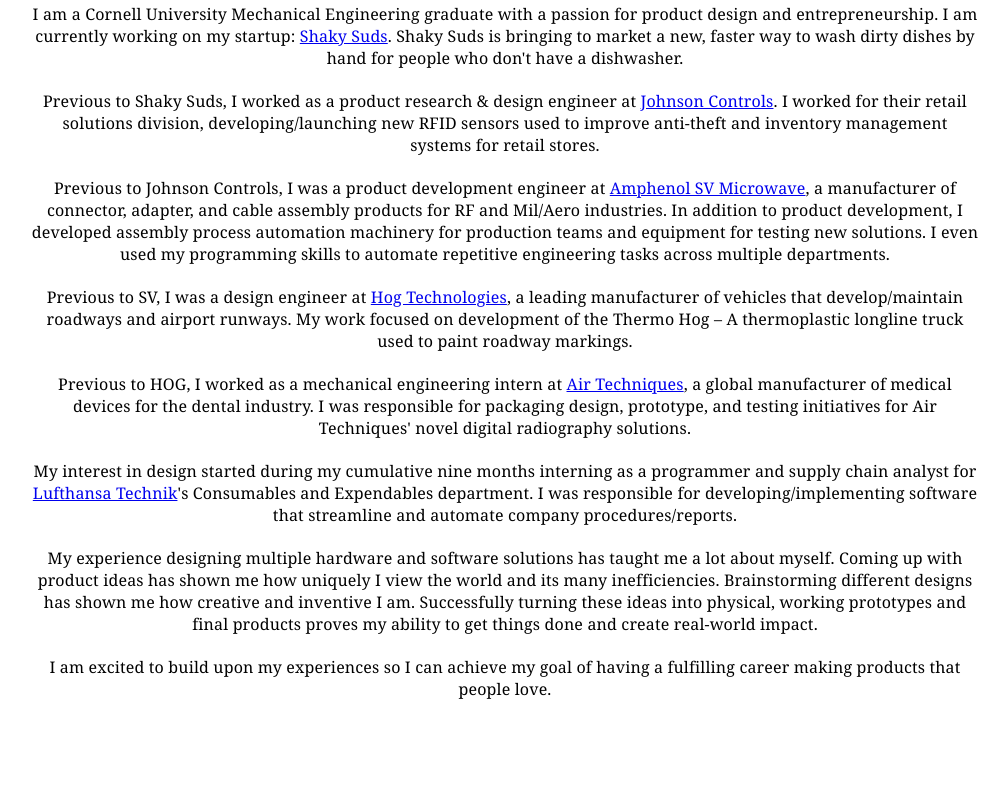
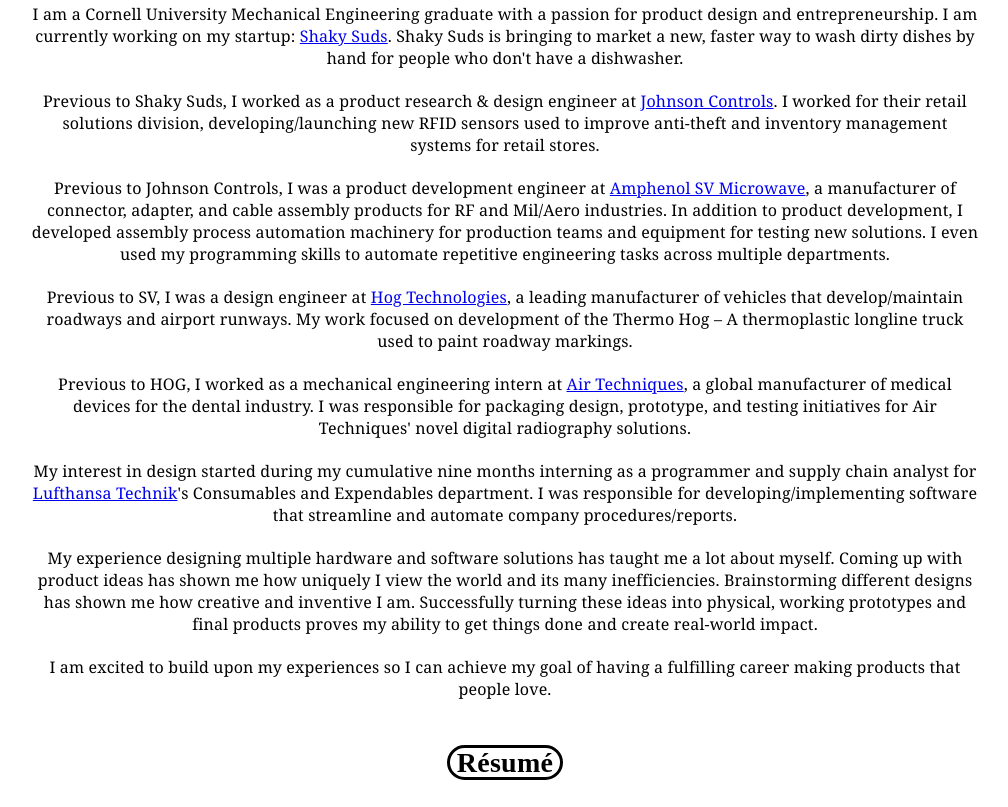
Before and after one commit to twhiteee/tristan-personal-website, a plain HTML site: page index.html in a window 1280 px wide. Shown: the part 664-1471 px from the top of the page, without its empty margins (135-1143 px from the left). Before the commit the page ends 1380 px from the top, so only its background shows below. Drawn offline with Linux system fonts and the light colour scheme.

Commit message:
built resume button

```diff
--- a/index.html
+++ b/index.html
@@ -29,6 +29,9 @@
                 <p id="goodbyes">I am excited to build upon my experiences so I can achieve my goal of having a fulfilling career making products that people love.</p>
             </div>
         </div>
+        <div class = "resumeButton">
+            <h1 id="resumeButtonText"><a id="resumeButtonTextLink" href="https://d67e64cb-e31c-440e-9c96-d3fc6556ddbe.filesusr.com/ugd/cd81d9_849b6ef12fff4ea3b3e45180e787718f.pdf" target="_blank">Résumé</a></h1>
+        </div>
             <script src="script.js"></script>
       </body>
   </body>
--- a/style.css
+++ b/style.css
@@ -82,3 +82,20 @@
 #goodbyes {
     line-height: 22px;
 }
+.resumeButton {
+    display: flex;
+    justify-content: center;
+    align-items: center;
+    padding-top: 10px;
+}
+#resumeButtonText {
+    text-align: center;
+    font-size: 1.75em;
+    border: 3px solid black;
+    border-radius: 20px;
+    padding: .25em;
+}
+#resumeButtonTextLink{
+    color: black;
+    text-decoration: none;
+}
```
